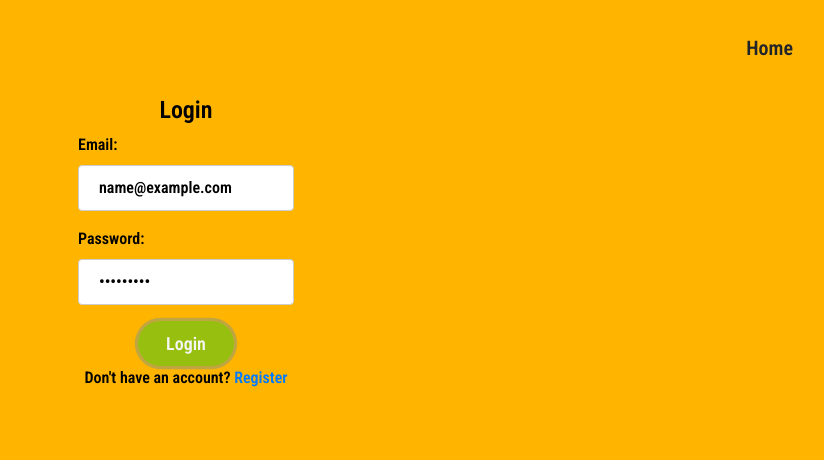
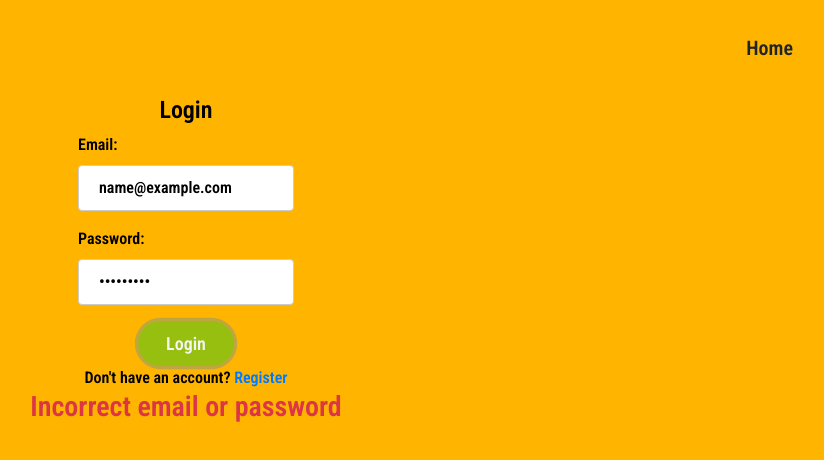
Before and after one commit to jamezjaz/Book_Ticket, a React (Create React App) app: page /login in a window 1280 px wide. Both pictures are taken after typing "name@example.com", "Sample123" into the empty fields and a click on the button "Login". Shown: the top 460 px of the page, without its empty margins (454-1278 px from the left). Built offline with nearby package versions, Linux system fonts and the light colour scheme; no server answers.

Commit message:
docs: Implements error message when a user attempts to login with wrong credentials

```diff
--- a/src/container/Login.js
+++ b/src/container/Login.js
@@ -1,20 +1,15 @@
 import React, { useState } from 'react';
-import { connect } from 'react-redux';
+import { connect, useSelector } from 'react-redux';
 import PropTypes from 'prop-types';
 import { Link } from 'react-router-dom';
 import login from '../apiRequests/loginRequest';
 import LoginStyles from '../styles/LoginStyles.module.css';
 
 const Login = props => {
-  // const user = useSelector(state => state.user);
+  const user = useSelector(state => state.user);
   const [email, setEmail] = useState('');
   const [password, setPassword] = useState('');
   const [errorMsg, setErrorMsg] = useState('');
-
-  // const handleLogin = () => {
-  //   // console.log(user, props);
-  //   localStorage.setItem('user', JSON.stringify(user));
-  // };
 
   const handleChange = event => {
     if (event.target.name === 'email') {
@@ -34,7 +29,6 @@ const Login = props => {
     if (email || password !== '') {
       setErrorMsg('');
       signIn(user);
-      // handleLogin();
     } else {
       setErrorMsg('Please, enter correct credentials!');
     }
@@ -75,6 +69,7 @@ const Login = props => {
           <Link to="/register">Register</Link>
         </div>
         {errorMsg === '' ? '' : <h3 className="text-danger">{errorMsg}</h3>}
+        {user.error === '' ? '' : <h3 className="text-danger">Incorrect email or password</h3>}
       </form>
     </>
   );
```
Also changed, not shown: 1 other file (tests, documents, lock files or other folders).
